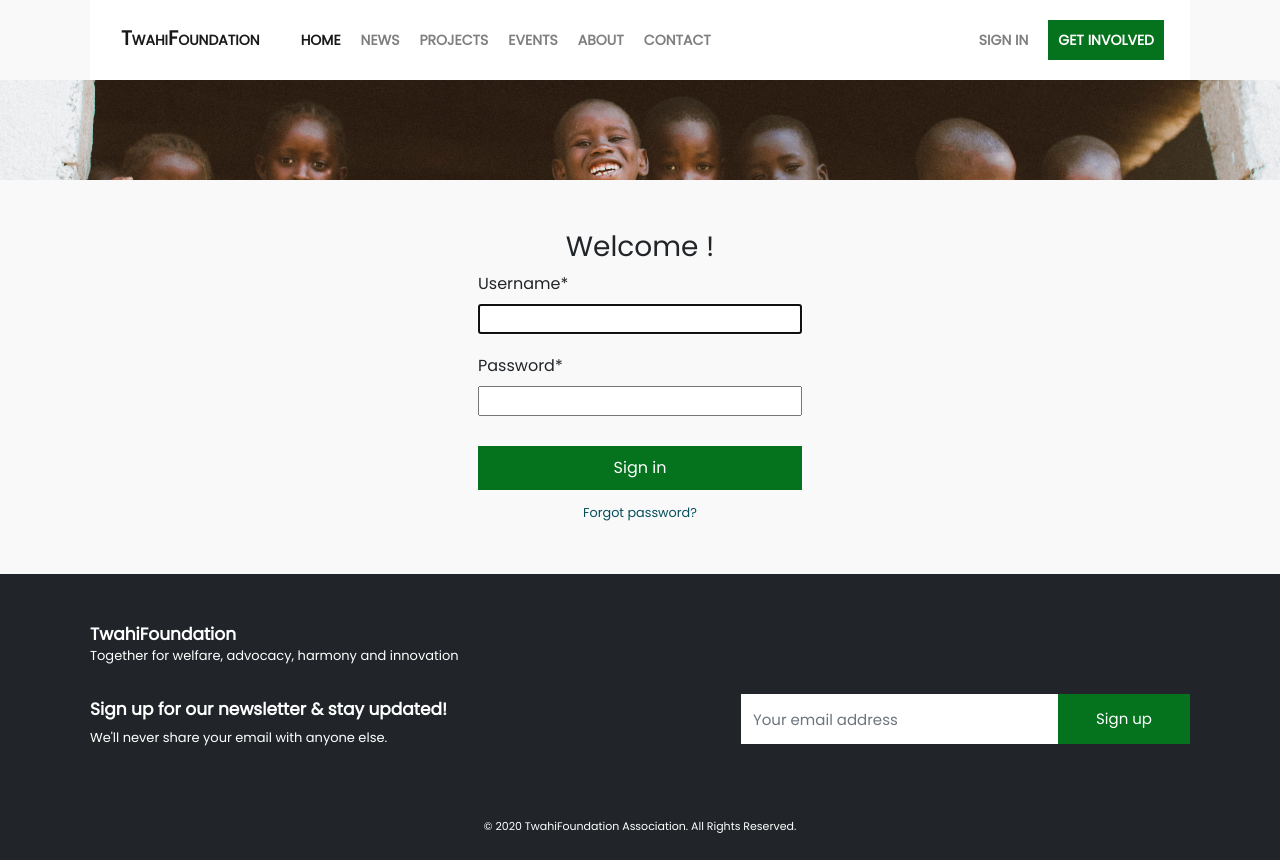
After one commit to dieudo25/twahifoundation, a Django app: page /login/ in a window 1280 px wide. The commit adds this page. Run offline with Django 3.2, Linux system fonts and the light colour scheme; parts of the project's set-up code (start-up, migrations or seed data) failed here and were passed over; some libraries are stand-ins or nearby versions.

Commit message:
create login.html

```diff
--- /dev/null
+++ b/twahifoundation/account/static/account/style.css
@@ -0,0 +1,30 @@
+/* HEADER */
+
+.header-1 {
+  background-image: url(img/home_header.jpg);
+  background-size: cover;
+  background-repeat: no-repeat;
+  background-position: center;
+  padding: 50px;
+}
+
+/* LOGIN FORM */
+
+.login-form {
+  display: flex;
+  flex-direction: column;
+  align-items: center;
+  padding: 50px 30px;
+}
+
+.login-form .control-group {
+  margin-bottom: 20px;
+}
+
+.login-form button {
+  border: none;
+  padding: 10px;
+  width: 100%;
+  margin: 10px 0px;
+  color: white;
+}
--- /dev/null
+++ b/twahifoundation/account/templates/account/login.html
@@ -0,0 +1,33 @@
+{% extends '../base.html'%}
+
+{% load crispy_forms_tags %}
+
+{% load static %}
+
+{% block title %} Home {% endblock title %}
+
+{% block header %}
+
+    <div class="header-1">
+
+    </div>
+
+{% endblock header %}
+
+{% block content %}
+<div id="login-section">
+  <div class="login-form">
+    <h3 class="">Welcome !</h3>
+    <form action='' method="post">
+
+      {% csrf_token %}
+
+      {{ form|crispy}}
+
+      <button class="btn-green" type="submit" value="login">Sign in</button>
+      <div class="text-center">
+    </form>
+    <a class="small text-blue" href="#">Forgot password?</a></div>
+  </div>
+</div>
+{% endblock content %}
--- /dev/null
+++ b/twahifoundation/account/urls.py
@@ -0,0 +1,10 @@
+from django.urls import path, include
+from django.contrib.auth import views as auth_views
+
+from account.views.user import ProfileView
+
+
+urlpatterns = [
+    path('login/', auth_views.LoginView.as_view(template_name="account/login.html"), name='login'),
+    path('profile/<int:pk>/', ProfileView.as_view(), name="profile"),
+]
--- a/twahifoundation/account/views.py
+++ /dev/null
@@ -1 +0,0 @@
-from django.shortcuts import render
--- /dev/null
+++ b/twahifoundation/account/views/__init__.py
@@ -0,0 +1 @@
+from .user import *
--- a/twahifoundation/page/static/page/style.css
+++ b/twahifoundation/page/static/page/style.css
@@ -25,6 +25,14 @@ img {
   width: 100%;
   height: 100%;
   object-fit: cover;
+}
+
+.text-green {
+  color: #05721d;
+}
+
+.text-blue {
+  color: #064f5d;
 }
 
 .btn-blue {
@@ -340,7 +348,9 @@ a span.btn-involved {
 /* SOCIAL */
 
 #sidebar-social {
-  padding: 20px 0 0 20px;
+  margin: 0 auto;
+  width: 300px;
+
   text-align: center;
 }
 
@@ -509,6 +519,7 @@ footer #newsletters-title h2 {
   #events-section {
     width: 700px;
     margin: 0 auto;
+    display: flex;
   }
 
   .events-wrapper {
@@ -610,7 +621,6 @@ footer #newsletters-title h2 {
   /* EVENTS */
 
   #events-section {
-    display: flex;
     width: 930px;
   }
 
@@ -624,6 +634,10 @@ footer #newsletters-title h2 {
 
   .events-card img {
     height: 200px;
+  }
+
+  .events-description {
+    height: 135px;
   }
 
   /* FOOTER */
--- a/twahifoundation/twahifoundation/settings.py
+++ b/twahifoundation/twahifoundation/settings.py
@@ -38,6 +38,7 @@ INSTALLED_APPS = [
     'django.contrib.messages',
     'django.contrib.staticfiles',
 
+    'crispy_forms',
     'django_extensions',
 
     'account.apps.AccountConfig',
@@ -148,3 +149,7 @@ GRAPH_MODELS = {
 # Custom User Model
 
 AUTH_USER_MODEL = 'account.user'
+
+# Crispy Forms configuration
+
+CRISPY_TEMPLATES_PACK = 'bootstrap4'
--- a/twahifoundation/twahifoundation/urls.py
+++ b/twahifoundation/twahifoundation/urls.py
@@ -19,5 +19,7 @@ from django.urls import path, include
 
 urlpatterns = [
     path('admin/', admin.site.urls),
+    path('', include('account.urls')),
     path('', include('page.urls')),
+
 ]
```
Also changed, not shown: twahifoundation/account/templates/account/profile.html (added, +31 -0 lines), twahifoundation/account/views/user.py (added, +9 -0 lines), twahifoundation/account/static/account/img/home_header.jpg (added), twahifoundation/account/static/account/img/news_1.jpg (added), twahifoundation/account/static/account/img/news_3.jpg (added), 3 other files.
